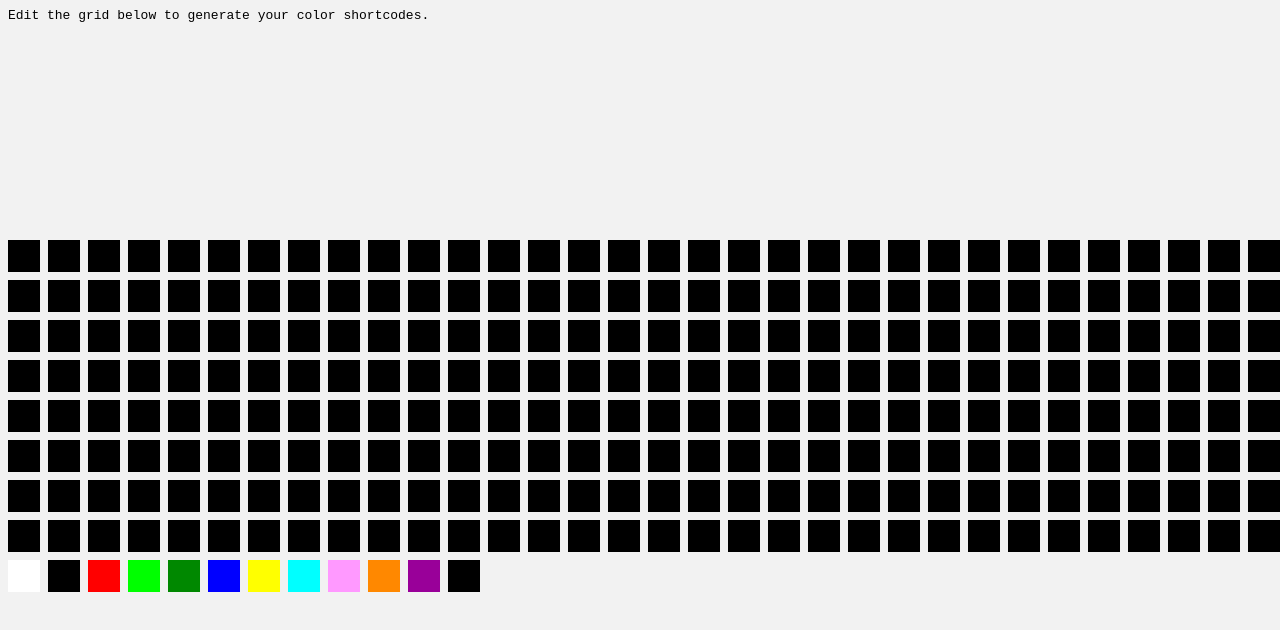
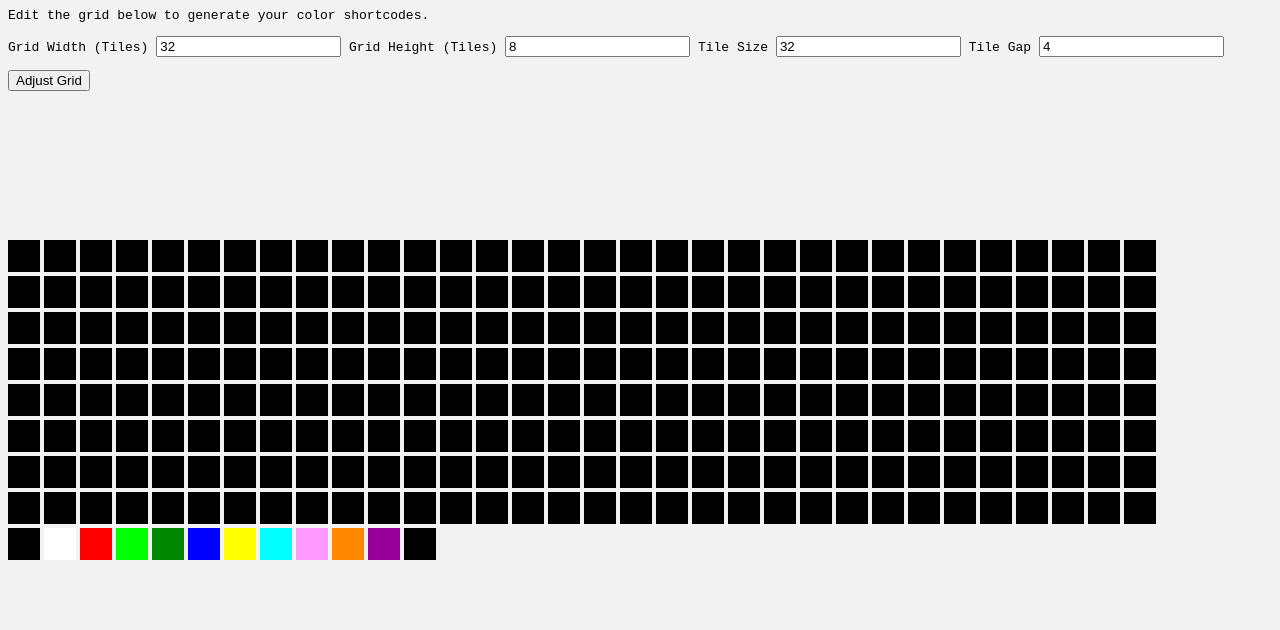
Before and after one commit to Xenosplitter/bitmap-helper, a plain HTML site: page bmp-helper.html in a window 1280 px wide. Drawn offline with Linux system fonts and the light colour scheme.

Commit message:
added grid configuration control

```diff
--- a/bmp-helper.html
+++ b/bmp-helper.html
@@ -2,7 +2,19 @@
 
     <body onmousedown="onMouseDown(event)" onmouseup="onMouseUp(event)" onmousemove="onMouseMove(event)" onclick="onClick(event)" onmouseleave="onLeave(event)" style="min-height:100%" >
         <p>Edit the grid below to generate your color shortcodes.</p>
-        <p id="result" style="max-width:33vw; word-break: break-all;"></p>
+        <form id="gridConfig">
+            <label for="gridWidth">Grid Width (Tiles) </label>
+            <input type="number" id="gridWidth" name="width" value="32">
+            <label for="gridHeight">Grid Height (Tiles) </label>
+            <input type="number" id="gridHeight" name="height" value="8">
+            <label for="tileSize">Tile Size </label>
+            <input type="number" id="tileSize" name="size" value="32">
+            <label for="tileGap">Tile Gap </label>
+            <input type="number" id="tileGap" name="gap" value="4">
+        </form>
+        <button onclick="gridSetup()">Adjust Grid</button>
+
+        <p id="result" style="max-width:50vw; max-height:112px; overflow:scroll; word-break:break-all;"></p>
     <body>
 
     <script src="./main.js"></script>
--- a/main.js
+++ b/main.js
@@ -2,75 +2,87 @@ var gridWidth = 32;
 var gridHeight = 8;
 
 var tileSize = 32;
-var gap = 8;
+var gap = 4;
 var xBorder = 8;
 var yBorder = 240;
 
 var defaultColor = "#000000";
 var backgroundColor = "#f2f2f2";
-var selcolor = defaultColor;
-var colors = ['#ffffff', '#000000', '#ff0000','#00ff00', '#008800', '#0000ff', '#ffff00', '#00ffff', '#ff99ff', '#ff8800', '#990099'];
+var selColor = defaultColor;
+var colors = ['#000000', '#ffffff', '#ff0000','#00ff00', '#008800', '#0000ff', '#ffff00', '#00ffff', '#ff99ff', '#ff8800', '#990099'];
 var colorShortcodes = ['wh', 'bk', 'rd', 'lm', 'gn', 'bu', 'yl', 'cy', 'pk', 'or', 'pu'];
 
 var bitmap = [];
-for (let h = 0; h < gridHeight; h++) {
-    bitmap[h] = [];
-    console.log(bitmap[h]);
-    for (let w = 0; w < gridWidth; w++) {
-        bitmap[h][w] = 'none';
-    };
-};
 
 var isMouseDown = false;
 
 var output = document.getElementById("result");
 
+//canvas to draw
 var canvas = document.createElement("canvas")
-
 canvas.style.width = "100%";
 canvas.style.height = "100%";
-
 canvas.width = window.innerWidth;
 canvas.height = window.innerHeight;
-
 canvas.style.position = "absolute";
 canvas.style.left = 0;
 canvas.style.top = 0;
 canvas.style.zIndex=10000;
 canvas.style.pointerEvents="none";
-
 document.body.appendChild(canvas)
 
 var context = canvas.getContext("2d");
+
 initializeBoard();
 
+function gridSetup() {
+    //initialize as background color before adjusting values
+    //this draws over the old tiles with the background color
+    initializeBoard(backgroundColor);
+    //saves new values
+    frm = document.getElementById("gridConfig");
+    gridWidth = frm.elements[0].valueAsNumber;
+    gridHeight = frm.elements[1].valueAsNumber;
+    tileSize = frm.elements[2].valueAsNumber;
+    gap = frm.elements[3].valueAsNumber;
+    //draws new board
+    initializeBoard();
+};
+
 //handle inputs
+
+//allow drawing while mouse held down
 function onMouseDown(event) {
     isMouseDown = true;
 };
 
+//stop drawing
 function onMouseUp(event) {
     isMouseDown = false;
 };
 
+//prevent drawing after mouse leaves canvas
+//mostly to prevent not detecting the mouse not being held down if released offscreen
 function onLeave(evetn) {
     isMouseDown = false;
 };
 
+//select a new color or draw
 function onClick(event) {
     tileX = Math.floor((event.clientX - xBorder) / (tileSize + gap));
     tileY = Math.floor((event.clientY - yBorder) / (tileSize + gap));
 
     if (tileY == gridHeight) {
         if (tileX < colors.length) {
-            selcolor = colors[tileX];
-            updateColor(colors.length, gridHeight, selcolor);
+            selColor = colors[tileX];
+            updateColor(colors.length, gridHeight, selColor);
         };
     } else {
         draw(tileX, tileY);
     };
 };
 
+//draw per tile a cursor is moved over
 function onMouseMove(event) {
     tileX = Math.floor((event.clientX - xBorder) / (tileSize + gap));
     tileY = Math.floor((event.clientY - yBorder) / (tileSize + gap));
@@ -79,42 +91,52 @@ function onMouseMove(event) {
     };
 };
 
-function initializeBoard() {
+function initializeBoard(color = defaultColor) {
+    //draw the grid
     for (let y = 0; y < gridHeight; y++) {
         for (let x = 0; x < gridWidth; x++) {
             tileX = x * (tileSize + gap) + xBorder;
             tileY = y * (tileSize + gap) + yBorder;
-            context.fillStyle = defaultColor;
+            context.fillStyle = color;
             context.fillRect(tileX, tileY, tileSize, tileSize);
         };
     };
 
+    //reset the bitmap array
     for (let h = 0; h < gridHeight; h++) {
         bitmap[h] = []
         for (let w = 0; w < gridWidth; w++) {
             bitmap[h][w] = colorShortcodes[colors.indexOf(defaultColor)];
-        }
+        };
     };
 
+    //draw the color palette
     for (let c = 0; c < colors.length; c++) {
         tileX = c * (tileSize + gap) + xBorder;
         tileY = gridHeight * (tileSize + gap) + yBorder;
-        context.fillStyle = colors[c];
+        if (color == backgroundColor) {
+            context.fillStyle = backgroundColor;
+        } else {
+            context.fillStyle = colors[c];
+        };
         context.fillRect(tileX, tileY, tileSize, tileSize);
     };
-    updateColor(colors.length, gridHeight, defaultColor);
+    selColor = defaultColor;
+    updateColor(colors.length, gridHeight, color);
 };
 
+//put current selColor at given XY tile coordinate
 function draw(x, y) {
     if (y >= 0 && y < gridHeight) {
         if (x >= 0 && x < gridWidth) {
-            updateColor(x, y, selcolor);
-            bitmap[y][x] = colorShortcodes[colors.indexOf(selcolor)];
+            updateColor(x, y, selColor);
+            bitmap[y][x] = colorShortcodes[colors.indexOf(selColor)];
         };
     output.textContent = bitmap;
     };
 };
 
+//draw provided color at the corresponding XY tile coordinate
 function updateColor(x, y, color) {
     context.fillStyle = color;
     tileX = x * (tileSize + gap) + xBorder;
```
